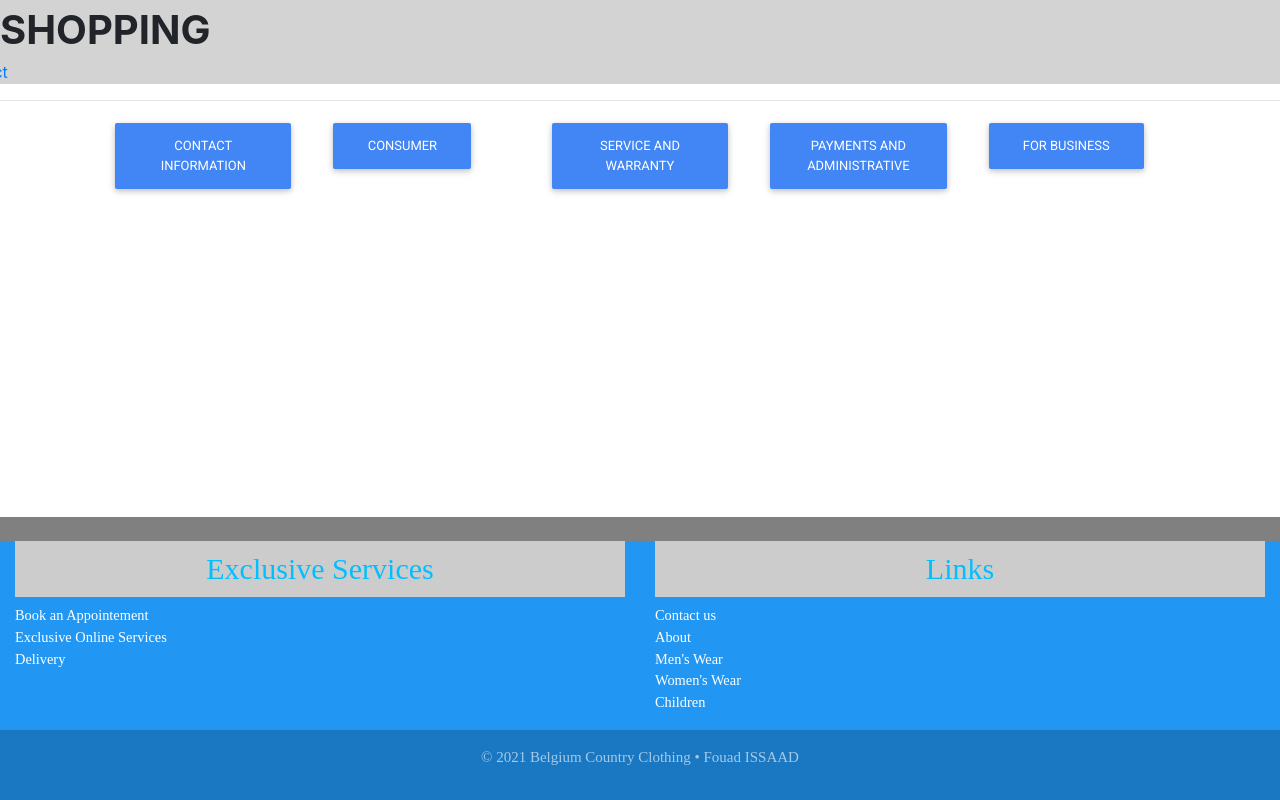
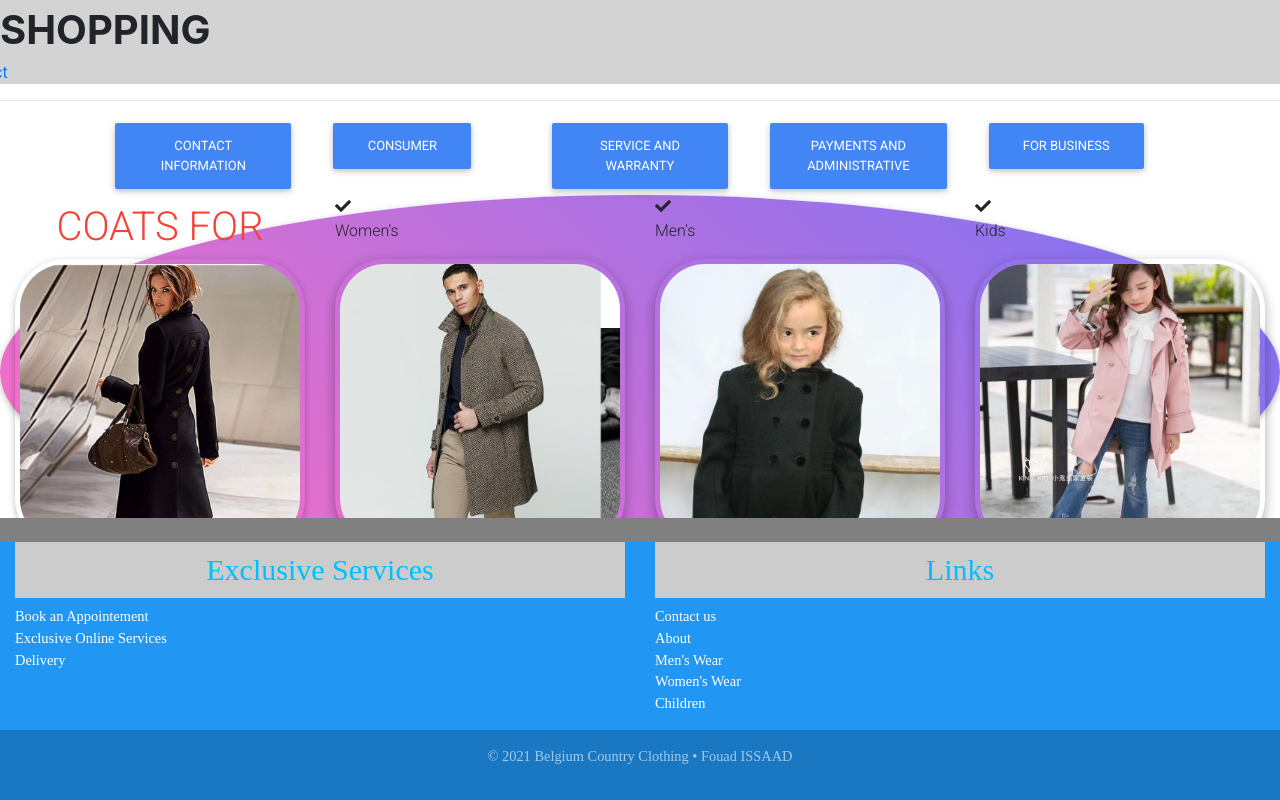
Before and after one commit to fouadissaad1/projectdynamischewebapp, a React (Create React App) app: page /Contact in a window 1280 px wide. Built offline with nearby package versions, Linux system fonts and the light colour scheme.

Commit message:
correct error in console

```diff
--- a/src/App.css
+++ b/src/App.css
@@ -3,17 +3,29 @@
     padding: 0;
     box-sizing: border-box;
 }
+body{
+    background-color: black;
+}
+.labelAbout{
+    color: red;
+    font-size: 20px;
+}
+.container {
+    display: grid;
+    grid-template-columns:  1fr 1fr;
 
-p{
-    font-size: 15px;
 }
-
 li{
-  text-align: left;
-   list-style-type: none;
+    text-align: left;
+    list-style-type: none;
 }
 a{
     text-decoration: none;
+}
+
+h2{
+    font-size: 40px;
+    color: deepskyblue;
 }
 
 .pAboutStyle{
@@ -22,6 +34,10 @@ a{
 }
 .pFooterStyle{
     font-size: 30px;
+}
+h3{
+    font-size: 40px;
+    color: deepskyblue;
 }
 
 .manStyle{
@@ -41,20 +57,11 @@ a{
     text-align: center;
 }
 img{
-    width: auto;
-    height: auto;
+    width: 400px;
+    height: 500px;
     border-radius: 50px;
     padding: 5px;
     border: 3px solid #ddd;
-}
-
-nav{
-    display: flex;
-    justify-content: space-around;
-    min-height: 10vh;
-    align-items: center;
-    font-family: inter;
-    background-color: lightgrey;
 }
 .footer{
     font-family: cursive;
@@ -66,14 +73,21 @@ nav{
     color: white;
     text-align: center;
 }
+nav{
+    display: flex;
+    justify-content: space-around;
+    min-height: 10vh;
+    align-items: center;
+    font-family: inter;
+    background-color: lightgrey;
+}
+
 nav .logo{
 
     font-size: 40px;
     font-weight: 700;
     text-transform: uppercase;
 }
-
-
 nav .nav-links{
     display: flex;
     justify-content: space-around;
@@ -87,7 +101,7 @@ NAV .nav-links a{
 }
 
 nav .burger {
-   font-size: 30px;
+    font-size: 30px;
     display: none;
     cursor: pointer ;
 }
@@ -122,7 +136,7 @@ NAV .nav-links a:hover{
 
     }
     nav .nav-links li:last-of-type{
-      border-bottom: 0px solid #cccccc;
+        border-bottom: 0px solid #cccccc;
 
     }
 
--- a/src/App.js
+++ b/src/App.js
@@ -1,7 +1,8 @@
 import React from "react";
 import './App.css';
+import Footer from "./components/Footer";
 import NavBar from "./components/NavBar";
-import Footer from "./components/Footer";
+import { Home } from "./pages/Home";
 
 
 
@@ -9,9 +10,11 @@ function App() {
   return (
     <div >
       <div>
-       <NavBar/>
+<NavBar/>
       </div>
-
+        <div>
+            <Home/>
+        </div>
         <div className="footer">
             <Footer/>
         </div>
--- a/src/components/NavBar.js
+++ b/src/components/NavBar.js
@@ -7,10 +7,8 @@ import { WOMEN } from "../pages/WOMEN";
 import { CHILDREN } from "../pages/CHILDREN";
 import { Home } from "../pages/Home";
 
-
 function NavBar() {
     const [open, setOpen]=useState(false);
-
     return (
         <Router>
             <div>
--- a/src/pages/Home.js
+++ b/src/pages/Home.js
@@ -9,39 +9,39 @@ export function Home() {
     return (
         <MDBContainer fluid className="purple-gradient color-block-5 mb-3 mx-auto rounded-circle z-depth-1">
             <MDBRow>
-                <MDBCol lg={3} >
+                <MDBCol lg="3" >
                     <h1  className="red-text flex-center">COATS FOR</h1>
                 </MDBCol>
-                <MDBCol lg={3}>
+                <MDBCol lg="3">
                     <MDBIcon icon="check"/>   <p >Women's</p>
                 </MDBCol>
-            <MDBCol lg={3}>
+            <MDBCol lg="3">
                     <MDBIcon icon="check"/> <p>Men's</p>
             </MDBCol>
-                <MDBCol lg={3}>
+                <MDBCol lg="3">
                     <MDBIcon icon="check"/>  <p>Kids</p>
                 </MDBCol>
 
 
             </MDBRow>
           <MDBRow>
-              <MDBCol lg={3} md={12} >
+              <MDBCol lg="3" md="12" >
 
                       <img src={welkomCoatsForMen} className="img-fluid z-depth-1" alt="" />
 
 
               </MDBCol>
-              <MDBCol lg={3} md={12} >
+              <MDBCol lg="3" md="12" >
                   <img src={welkomCoatsForWomen} className="img-fluid z-depth-1-half"
                        alt="" />
 
               </MDBCol>
-              <MDBCol lg={3} md={12} >
+              <MDBCol lg="3" md="12" >
                   <img src={welkomCoatsForChilderen} className="img-fluid z-depth-1-half"
                        alt="" />
 
               </MDBCol>
-              <MDBCol lg={3} md={12} >
+              <MDBCol lg="3" md="12" >
                   <img src={welkomCoatsFkid2} className="img-fluid z-depth-1-half"
                        alt="" />
 
```
Also changed, not shown: src/pages/Contact.js (line endings or trailing spaces).
